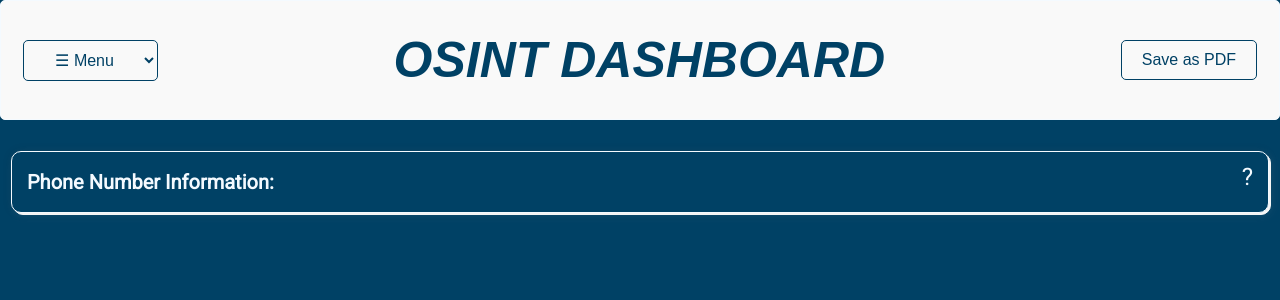
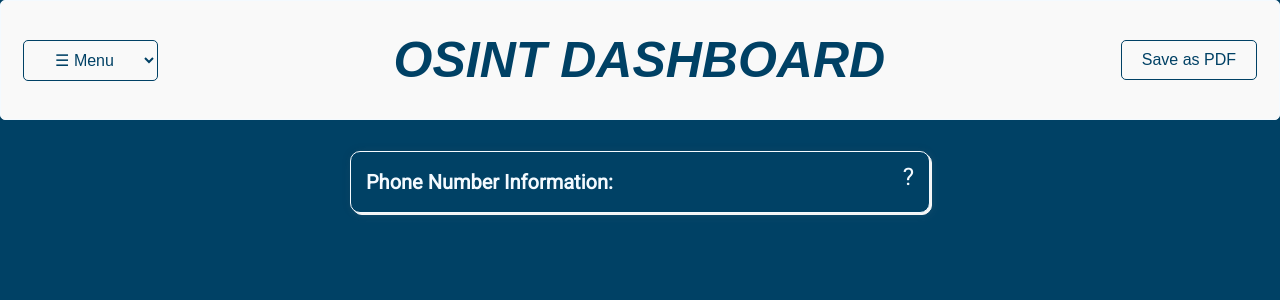
Before and after one commit to campwill/osint-dashboard, a Flask app: template templates/pid_tools.html in a window 1280 px wide. Shown: the top 300 px of the page. Run offline with Flask 3, Linux system fonts and the light colour scheme; the template is opened without the code that fills it, so the values that code supplies are empty.

Commit message:
changed pid to be more consistant in style

```diff
--- a/templates/pid_tools.html
+++ b/templates/pid_tools.html
@@ -40,7 +40,7 @@
       </div>
 
       <div id="tools-container">
-        <div id="tool-column">
+        <div id="tool-column" style="max-width: 600px; margin: 0 auto;">
           <div class="number-info tool-info">
             <b style="font-size: 20px">Phone Number Information:</b>
             <span
```
